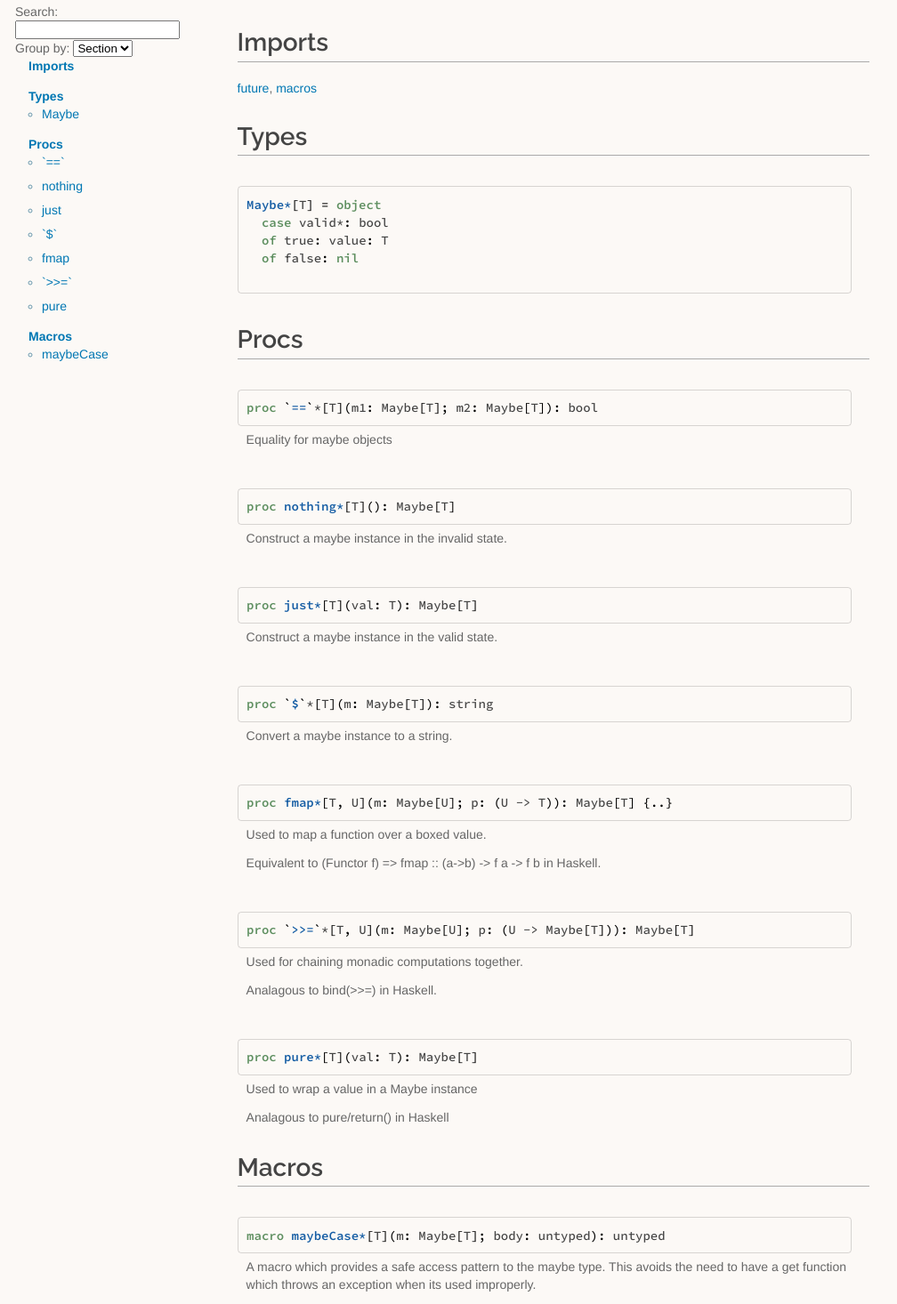
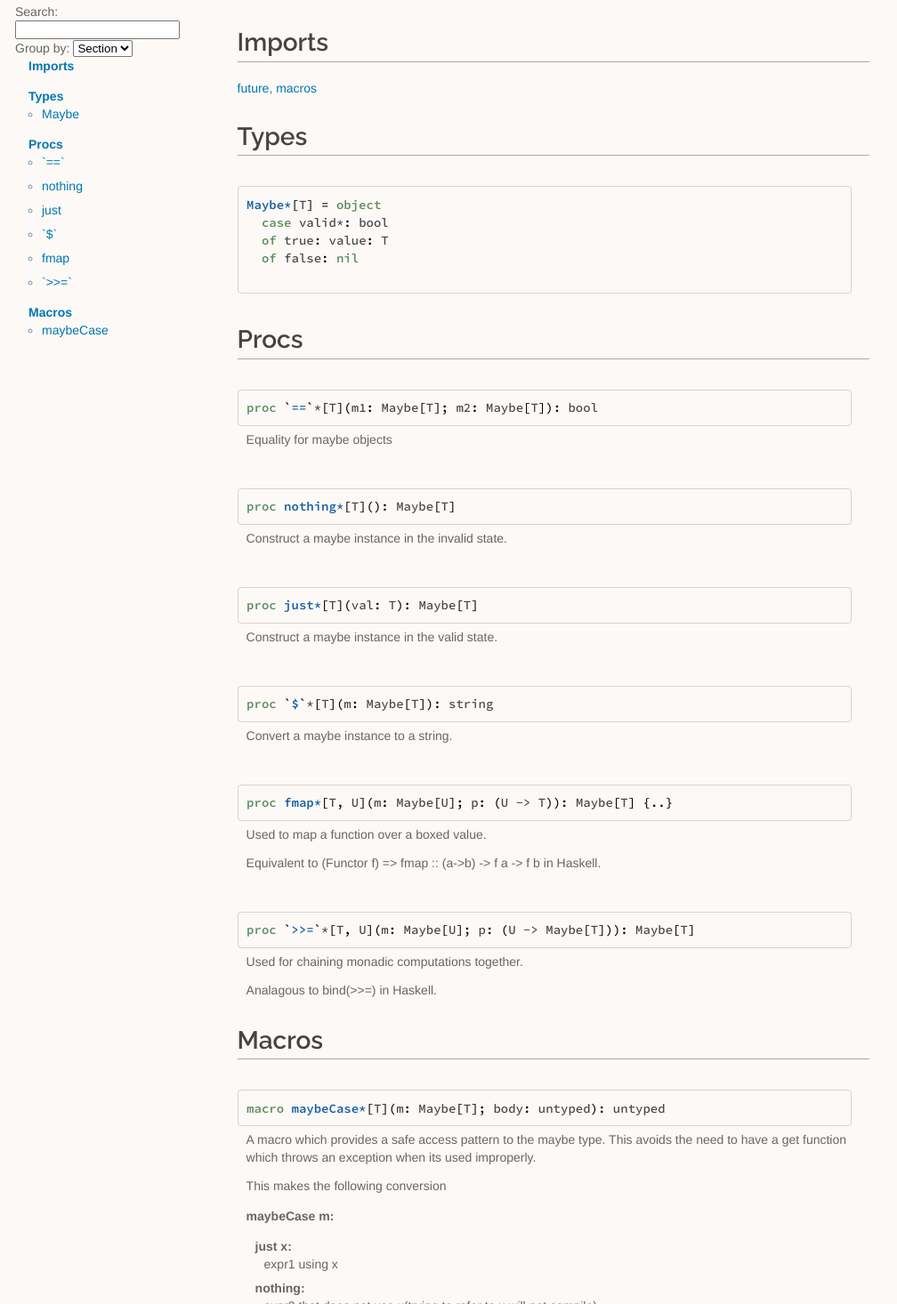
Before and after one commit to superfunc/maybe, a plain HTML site: page docs/index.html in a window 1280 px wide. Shown: the part 146-1612 px from the top of the page at 89% size, without its empty margins (143-1151 px from the left). Drawn offline with Linux system fonts and the light colour scheme; a script that the page names is missing.

Commit message:
Remove pure in favor of just
Fixes #4

```diff
--- a/docs/index.html
+++ b/docs/index.html
@@ -1242,8 +1242,6 @@ function main() {
     title="fmap*[T, U](m: Maybe[U]; p: (U -&gt; T)): Maybe[T]"><wbr />fmap<span class="attachedType" style="visibility:hidden"></span></a></li>
   <li><a class="reference" href="#>>=,Maybe[U],"
     title="`&gt;&gt;=`*[T, U](m: Maybe[U]; p: (U -&gt; Maybe[T])): Maybe[T]">`<wbr />&gt;&gt;=`<span class="attachedType" style="visibility:hidden"></span></a></li>
-  <li><a class="reference" href="#pure,T"
-    title="pure*[T](val: T): Maybe[T]"><wbr />pure<span class="attachedType" style="visibility:hidden"></span></a></li>
 
   </ul>
 </li>
@@ -1318,13 +1316,6 @@ Convert a maybe instance to a string.
 
 
 </dd>
-<dt id="pure"><a name="pure,T"></a><pre><span class="Keyword">proc</span> <span class="Identifier">pure</span><span class="Operator">*</span><span class="Other">[</span><span class="Identifier">T</span><span class="Other">]</span><span class="Other">(</span><span class="Identifier">val</span><span class="Other">:</span> <span class="Identifier">T</span><span class="Other">)</span><span class="Other">:</span> <span class="Identifier">Maybe</span><span class="Other">[</span><span class="Identifier">T</span><span class="Other">]</span></pre></dt>
-<dd>
-<p>Used to wrap a value in a Maybe instance</p>
-<p>Analagous to pure/return() in Haskell</p>
-
-
-</dd>
 
 </dl></div>
 <div class="section" id="16">
```
Also changed, not shown: 3 other files.
